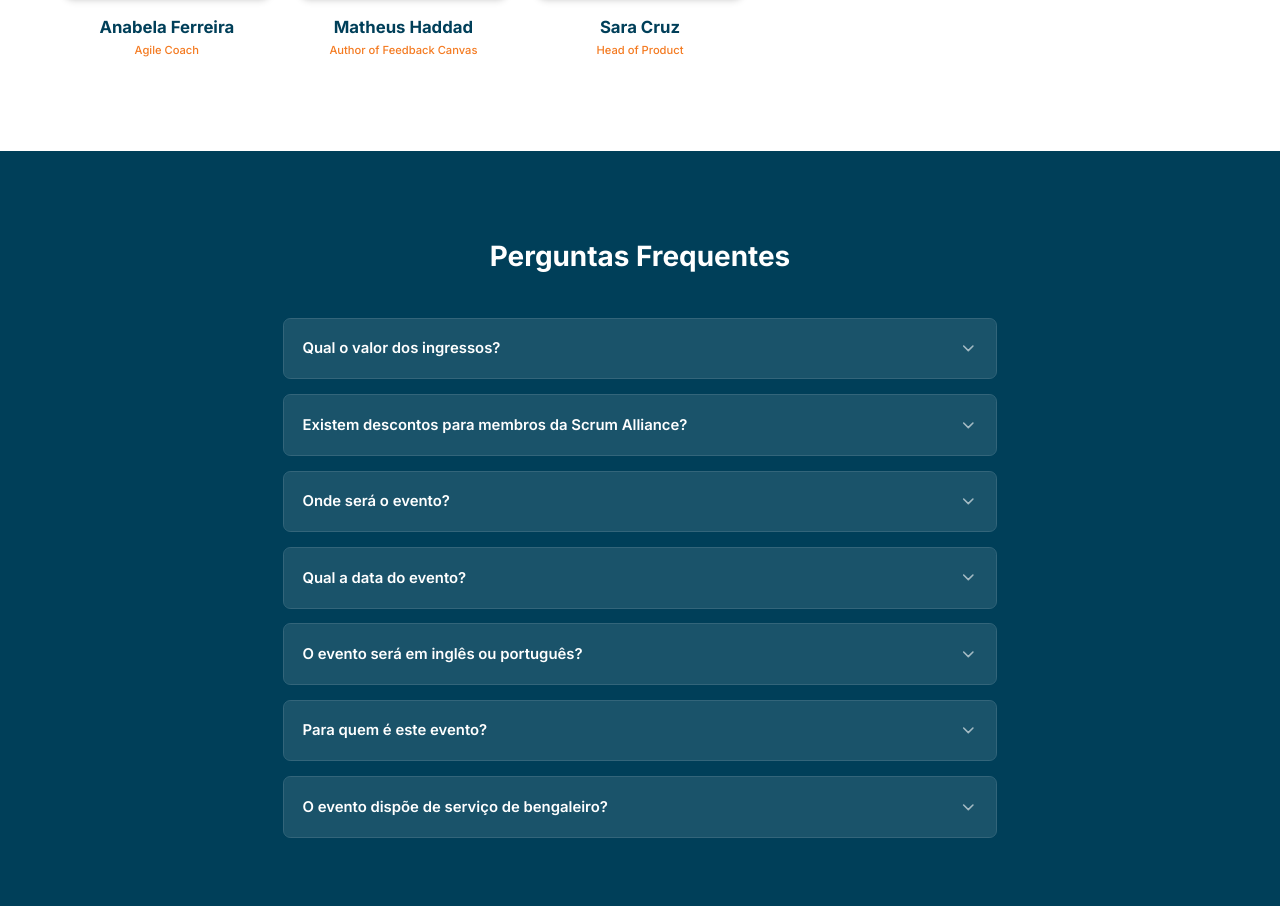
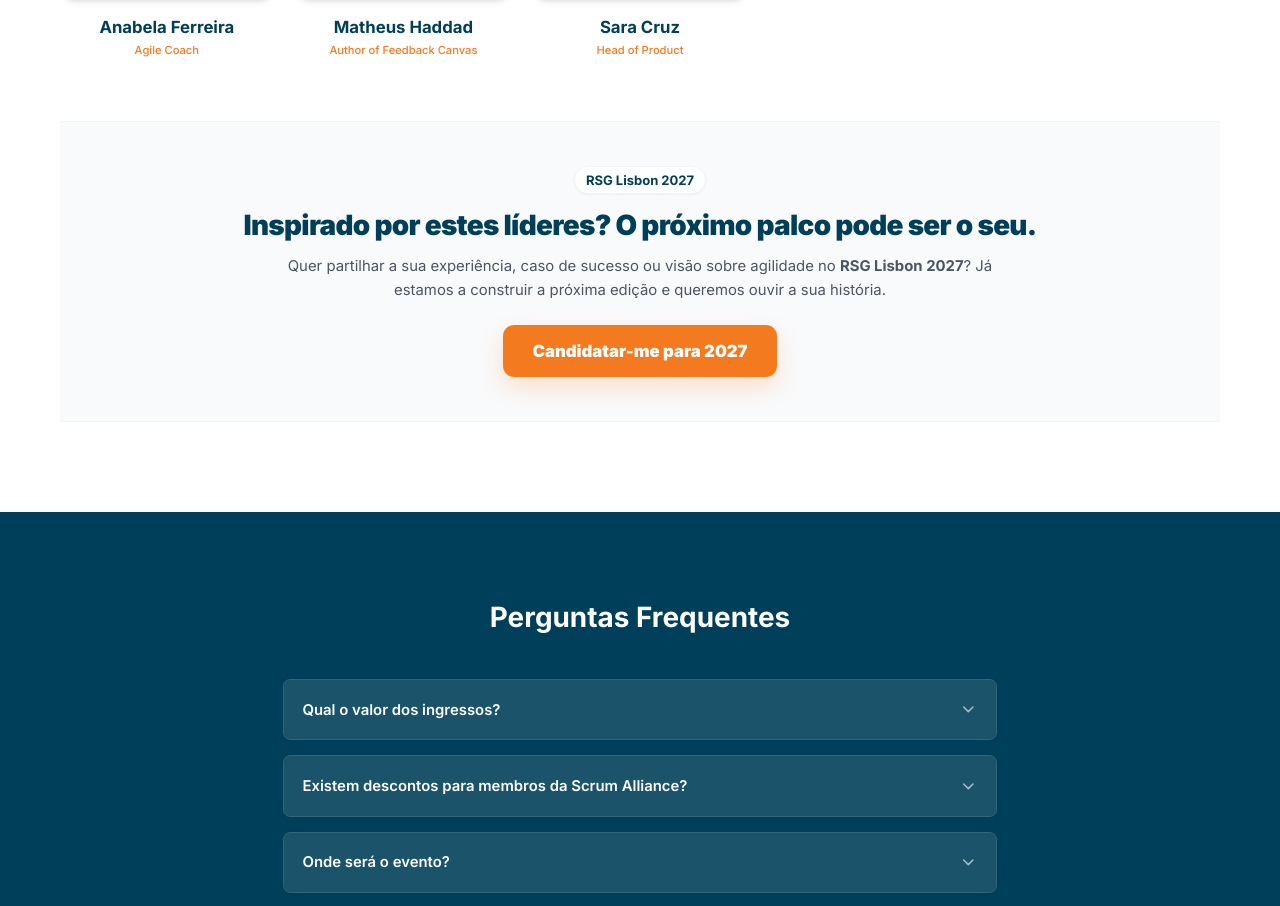
Before and after one commit to tugagilportugal-star/rsg2026, a React (Vite) app: page / in a window 1280 px wide. Shown: the part 7828-8734 px from the top of the page. Built offline with nearby package versions, Linux system fonts and the light colour scheme; no server answers.

Commit message:
test: implementar faixa Call for Speakers 2027 para validação

```diff
--- a/sections/Speakers.tsx
+++ b/sections/Speakers.tsx
@@ -183,6 +183,36 @@ export const Speakers: React.FC = () => {
             ))}
           </div>
         </div>
+
+        {/* Banner Call for Speakers 2027 */}
+{/* Removemos max-w e rounded, reduzimos padding vertical (py-12 em vez de p-12) */}
+<div className="mt-16 py-12 px-6 bg-gray-50 border-t border-b border-gray-100 text-center w-full">
+
+  {/* Reduzimos o badge */}
+  <div className="inline-flex items-center gap-2 bg-white px-3 py-1 rounded-full shadow-sm mb-4 border border-gray-100">
+    <span className="font-bold text-brand-darkBlue text-sm">RSG Lisbon 2027</span>
+  </div>
+
+  {/* Reduzimos o tamanho do título (text-2xl em vez de text-3xl) e a margem */}
+  <h3 className="text-2xl md:text-3xl font-black text-brand-darkBlue mb-3 tracking-tight">
+    Inspirado por estes líderes? O próximo palco pode ser o seu.
+  </h3>
+
+  {/* Reduzimos o tamanho do texto e a margem */}
+  <p className="text-gray-600 text-base mb-6 max-w-3xl mx-auto leading-relaxed">
+    Quer partilhar a sua experiência, caso de sucesso ou visão sobre agilidade no <strong>RSG Lisbon 2027</strong>? Já estamos a construir a próxima edição e queremos ouvir a sua história.
+  </p>
+
+  {/* Reduzimos o botão ligeiramente */}
+  <a
+    href="https://forms.gle/5VgcGULvP6296NA77"
+    target="_blank"
+    rel="noopener noreferrer"
+    className="inline-block bg-brand-orange text-white px-8 py-3.5 rounded-xl font-black text-lg shadow-[0_10px_24px_rgba(249,115,22,0.2)] hover:scale-105 transition-all duration-300"
+  >
+    Candidatar-me para 2027
+  </a>
+</div>
       </div>
     </Section>
   );
```
